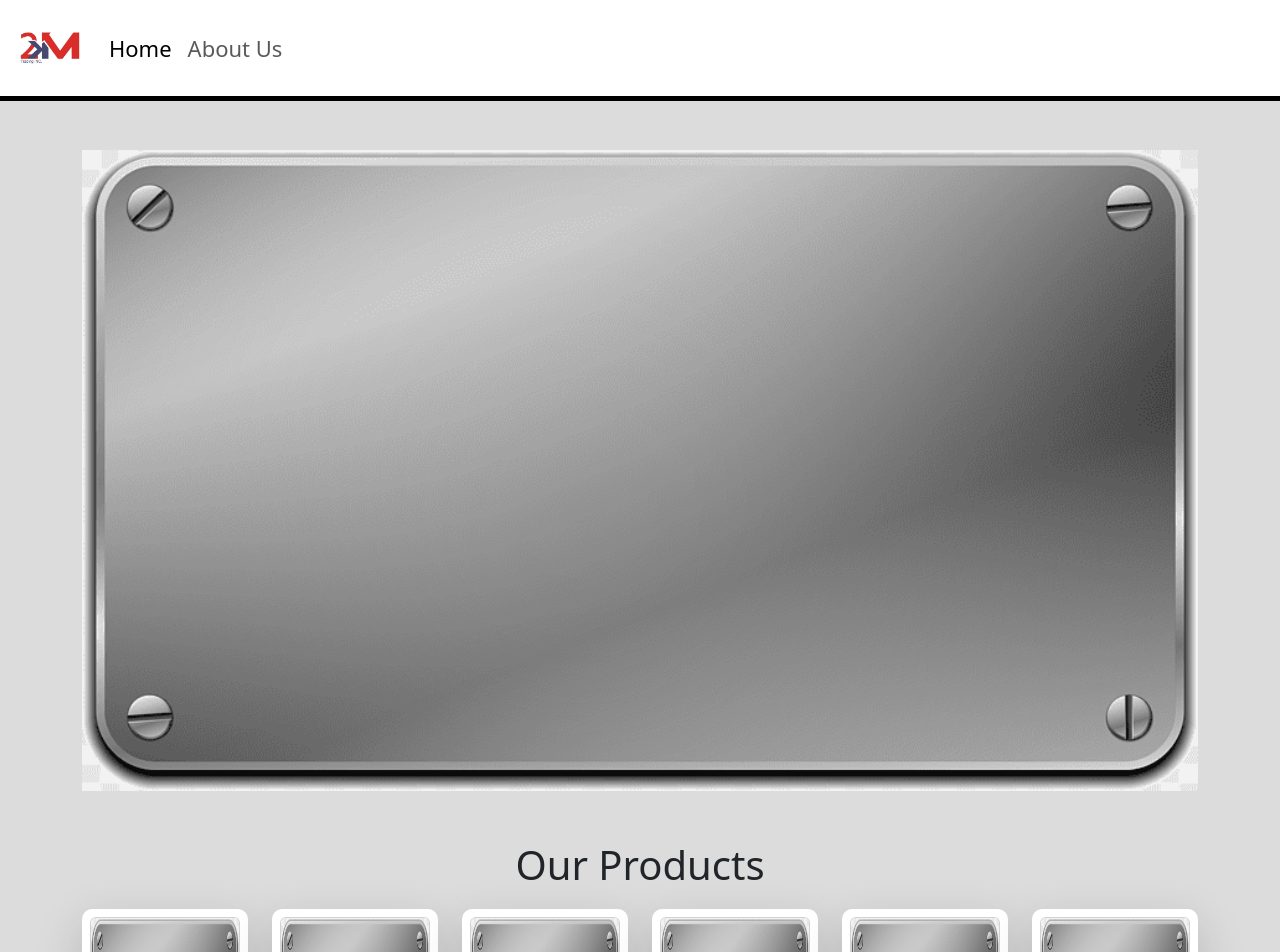
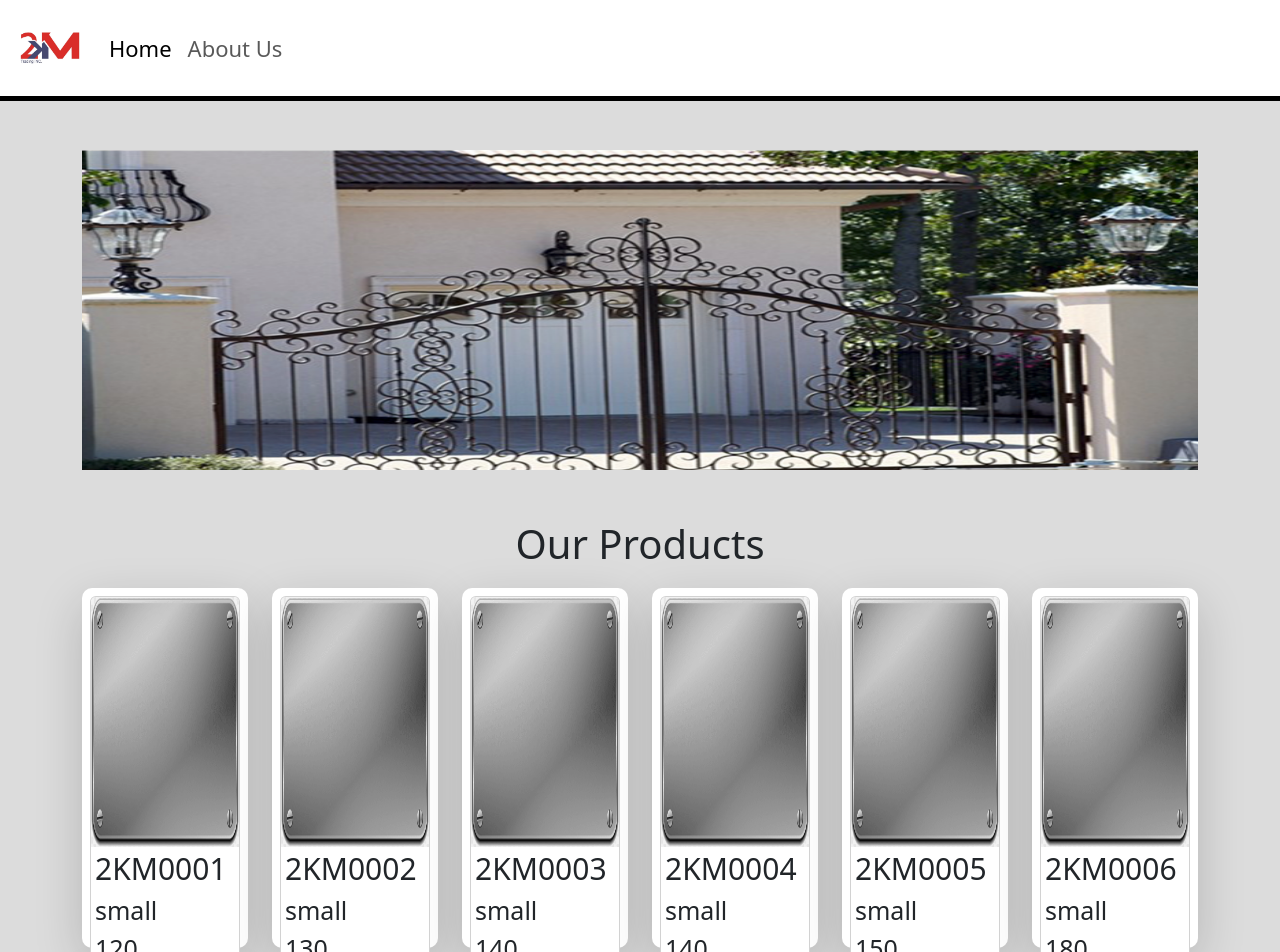
Before and after one commit to ahmad-ghadban/2km, an Angular app in the folder 2km-site/: page / in a window 1280 px wide. Shown: the top 952 px of the page. Built offline with nearby package versions, Linux system fonts and the light colour scheme.

Commit message:
added main page image

```diff
--- a/2km-site/src/app/products/product-list/product-list.component.css
+++ b/2km-site/src/app/products/product-list/product-list.component.css
@@ -10,4 +10,9 @@
 .card-style {
   background: white;
   border-radius: 10px;
+  height: 45vh;
 }
+
+.card-img-top {
+  height: 40vh;
+}
--- a/2km-site/src/app/products/product-list/product-list.component.html
+++ b/2km-site/src/app/products/product-list/product-list.component.html
@@ -1,5 +1,5 @@
 <div class="top-view">
-  <img class="card-img-top" src="assets/images/metal_default.png" />
+  <img class="card-img-top" src="assets/images/main_page.png" />
 </div>
 
 <div class="row">
```
Also changed, not shown: 2km-site/src/assets/images/main_page.png (added).
